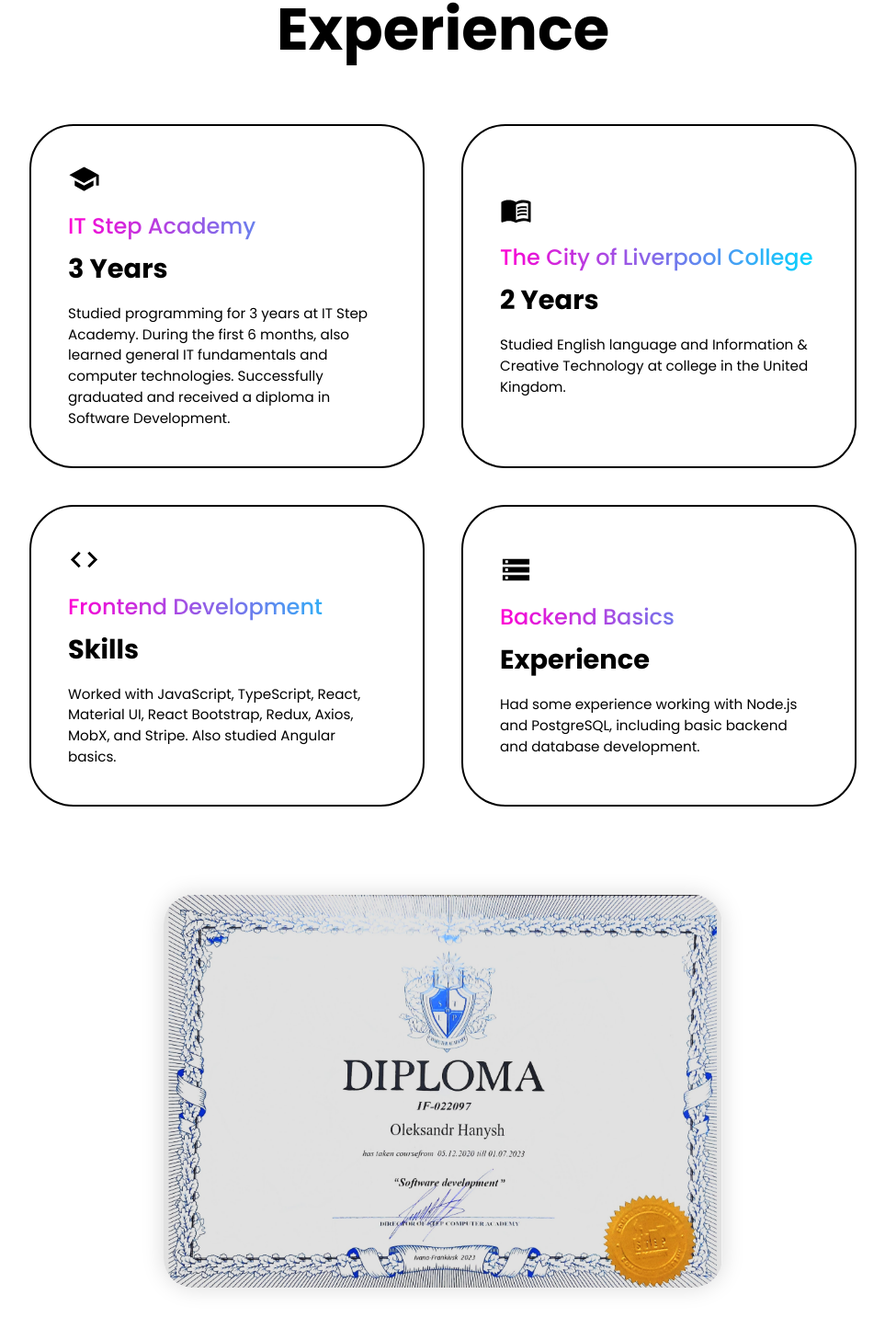
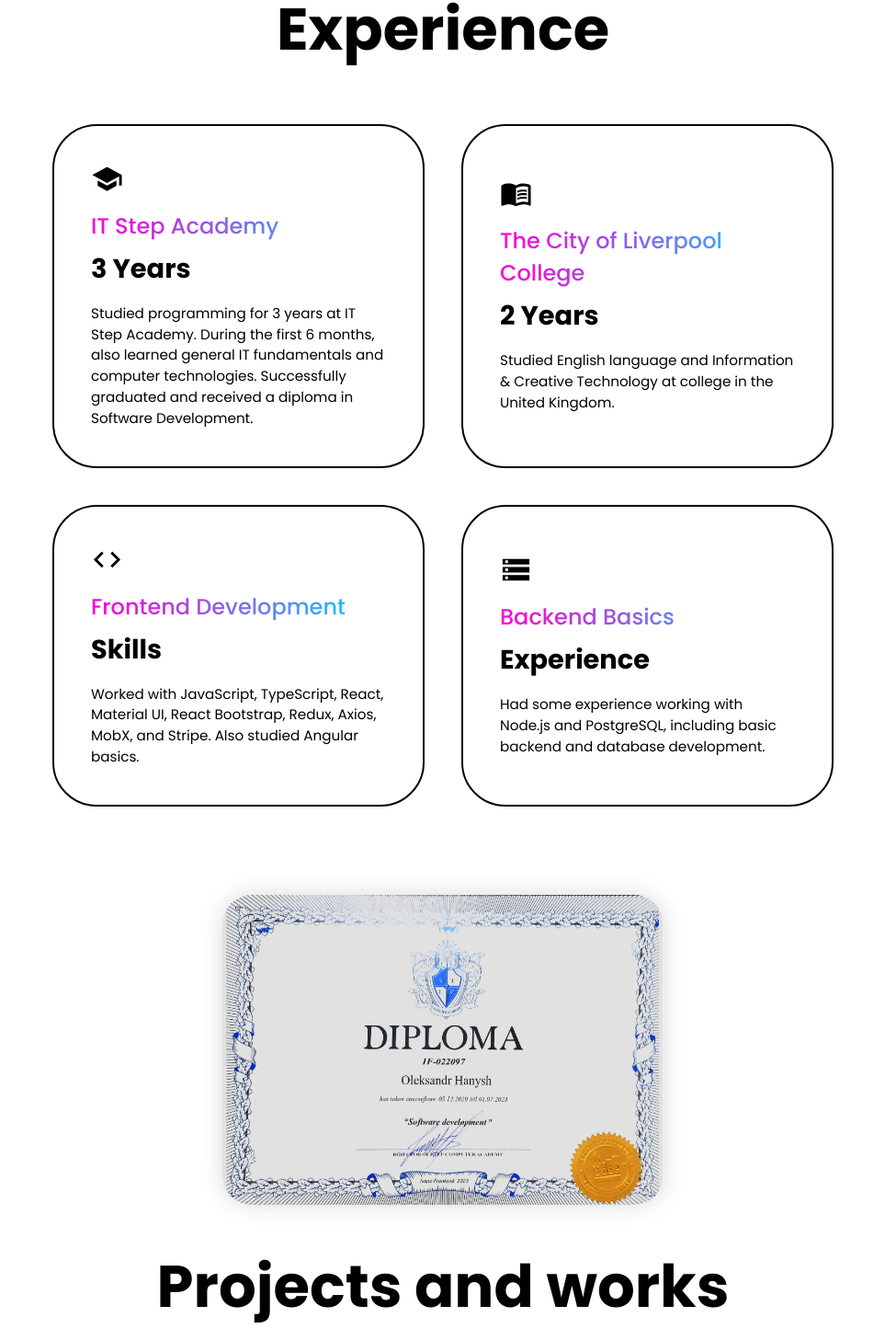
Before and after one commit to 7scaiman/portfolio, a React (Vite) app: page / in a window 1280 px wide. Shown: the part 806-2263 px from the top of the page at 92% size, without its empty margins (158-1121 px from the left). Built offline with nearby package versions, Linux system fonts and the light colour scheme.

Commit message:
fixingIMG

```diff
--- a/src/components/CSS/Experience.css
+++ b/src/components/CSS/Experience.css
@@ -1,43 +1,41 @@
-
-
 .experience-info{
     display: flex;
     align-items: center;
     justify-content: center;
     gap: 3rem;
     margin-top: 3rem;
+    max-width: 1400px;
+    margin-inline: auto;
 }
 
 .experience img{
-    width: 38rem;
+    width: 30rem;
     border-radius: 2rem;
     margin-top: 3rem;
     transition: 0.3s ease-in-out;
-
     object-fit: cover;
     box-shadow: 0 0 25px rgba(0,0,0,0.15);
 }
+
 .experience img:hover{
     transform: scale(1.03);
 }
+
 .grid{
     display: grid;
     grid-template-columns: repeat(2, 1fr);
     gap: 2.5rem;
-    max-width: 900px;
+    max-width: 850px;
 }
 
 .grid-card{
     border: 2px solid black;
     padding: 2.5rem;
     border-radius: 3rem;
-
     min-height: 220px;
-
     display: flex;
     flex-direction: column;
     justify-content: center;
-
     cursor: pointer;
     transition: 0.2s ease-in-out;
 }
@@ -48,16 +46,10 @@
     color: white;
 }
 
-.grid-card i{
-    font-size: 1.5rem;
-    margin-bottom: 1rem;
-}
-
 .grid-card span{
     font-size: 1.5rem;
     font-weight: 500;
     margin-bottom: 0.5rem;
-
     background: linear-gradient(90deg,#ff00d4, #00d9ff);
     background-clip: text;
     -webkit-background-clip: text;
```
